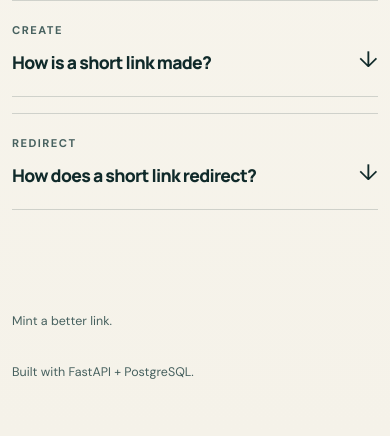
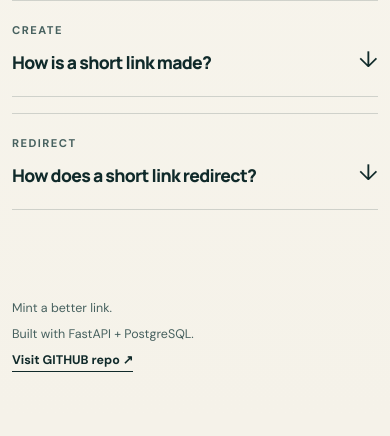
Before and after one commit to aakaash007/MyURLShortener, a FastAPI app: page / in a window 390 px wide. Shown: the part 1082-1518 px from the top of the page. After the commit the page ends 1454 px from the top, so only its background shows below. Run offline with FastAPI, Linux system fonts and the light colour scheme.

Commit message:
Add GitHub repository link to footer

```diff
--- a/app/static/styles.css
+++ b/app/static/styles.css
@@ -426,10 +426,35 @@ h1 em {
 
 footer {
   display: flex;
+  align-items: center;
   justify-content: space-between;
+  gap: 24px;
   padding: 30px 0 44px;
   color: var(--ink-soft);
   font-size: 0.78rem;
+}
+
+footer p {
+  margin: 0;
+}
+
+.footer-repo {
+  margin-left: auto;
+  padding-bottom: 3px;
+  border-bottom: 1px solid currentColor;
+  color: var(--ink);
+  font-weight: 700;
+  text-decoration: none;
+}
+
+.footer-repo:hover,
+.footer-repo:focus-visible {
+  color: #287c63;
+}
+
+.footer-repo:focus-visible {
+  outline: 3px solid rgba(40, 124, 99, 0.22);
+  outline-offset: 4px;
 }
 
 @keyframes reveal {
@@ -523,8 +548,13 @@ footer {
   }
 
   footer {
+    align-items: flex-start;
     gap: 10px;
     flex-direction: column;
+  }
+
+  .footer-repo {
+    margin-left: 0;
   }
 }
 
--- a/app/templates/index.html
+++ b/app/templates/index.html
@@ -23,8 +23,8 @@
       href="https://fonts.googleapis.com/css2?family=DM+Sans:wght@400;500;600;700&amp;family=Manrope:wght@600;700;800&amp;display=swap"
       rel="stylesheet"
     />
-    <link rel="stylesheet" href="/assets/styles.css?v=2" />
-    <script src="/assets/app.js?v=2" defer></script>
+    <link rel="stylesheet" href="/assets/styles.css?v=3" />
+    <script src="/assets/app.js?v=3" defer></script>
   </head>
   <body>
     <header class="site-header">
@@ -149,6 +149,14 @@
     <footer>
       <p>Mint a better link.</p>
       <p>Built with FastAPI + PostgreSQL.</p>
+      <a
+        class="footer-repo"
+        href="https://github.com/aakaash007/MyURLShortener"
+        target="_blank"
+        rel="noopener noreferrer"
+      >
+        Visit GITHUB repo <span aria-hidden="true">↗</span>
+      </a>
     </footer>
   </body>
 </html>
```
Also changed, not shown: dist/assets/styles.css (+30 -0 lines), dist/index.html (+10 -2 lines).
